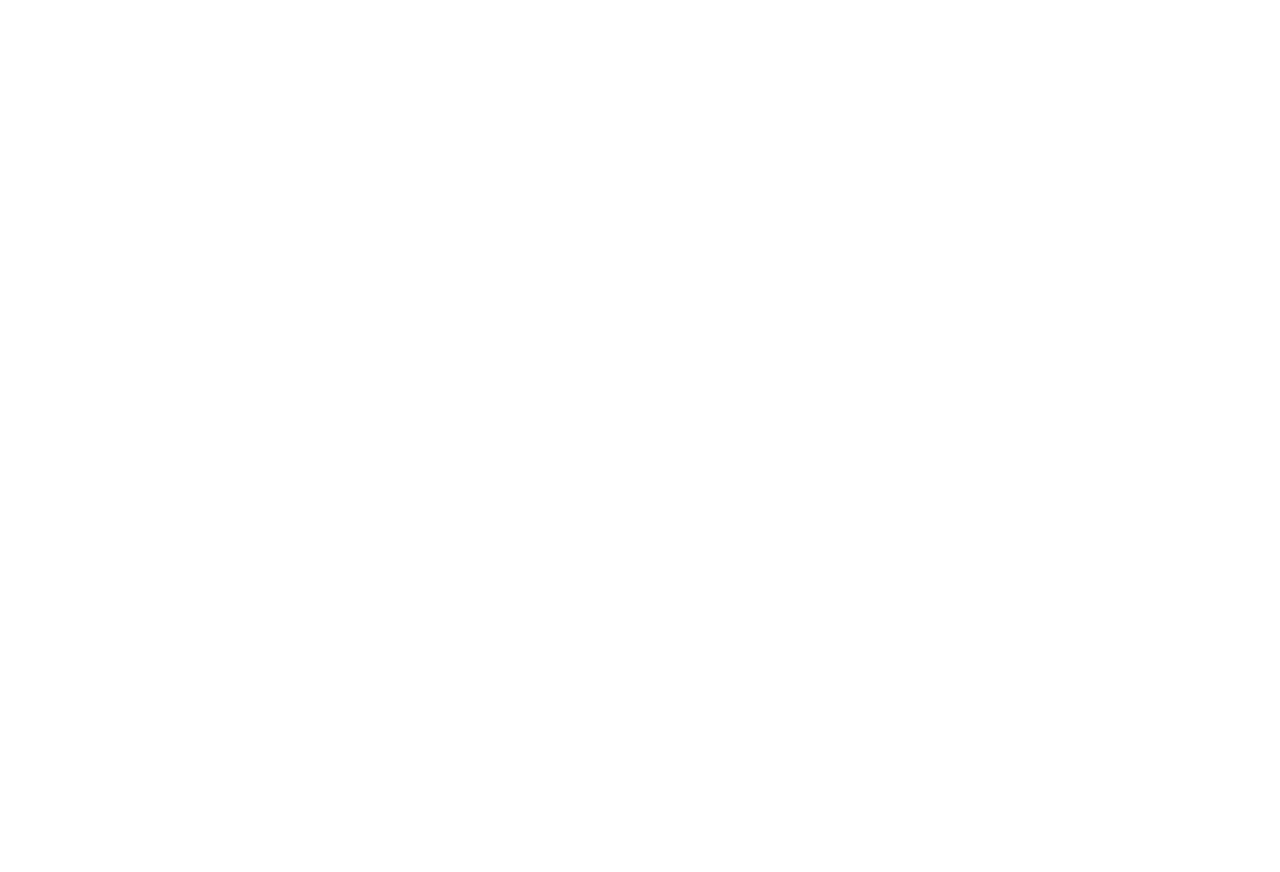
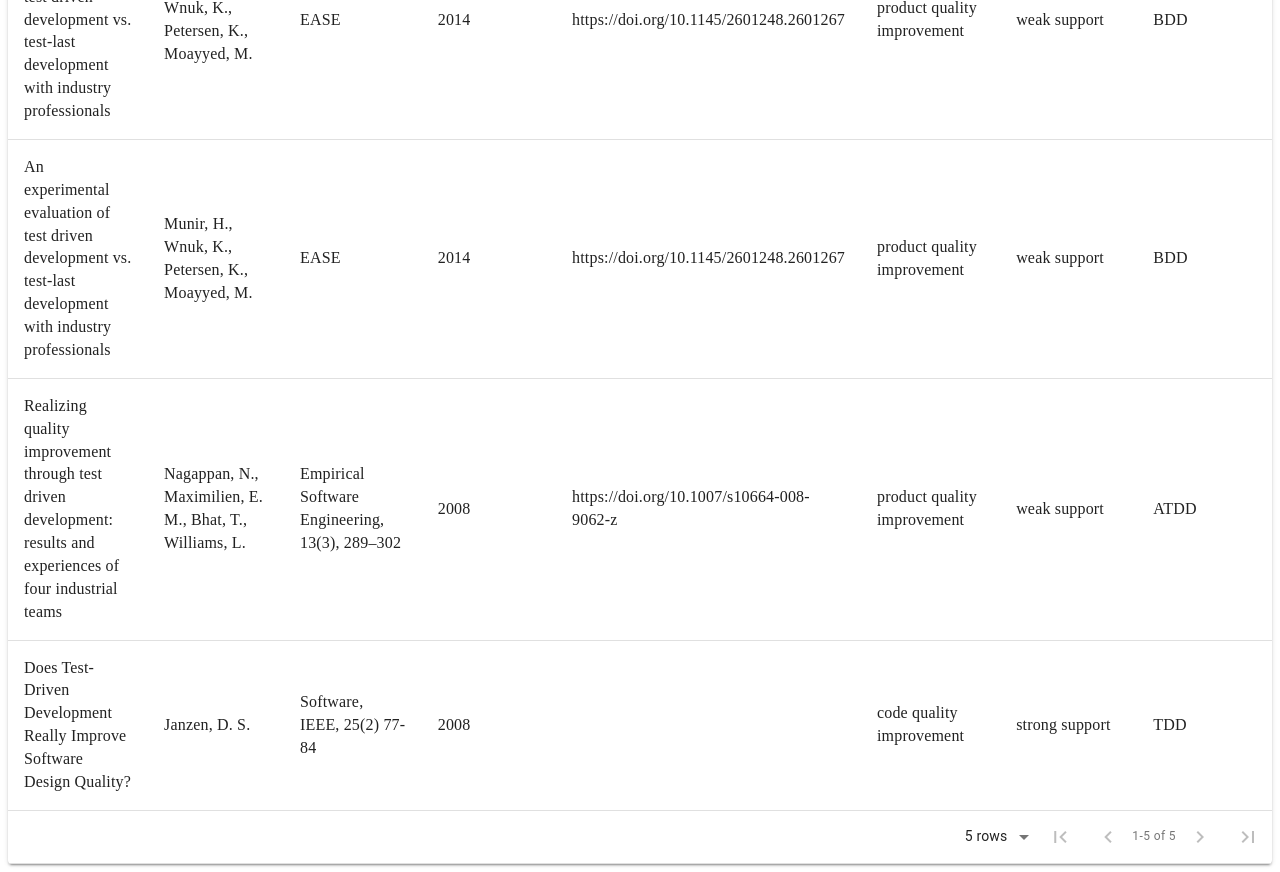
Before and after one commit to jasonchriscodes/Speed, a React (Create React App) app in the folder client/: page / in a window 1280 px wide. Shown: the part 540-1412 px from the top of the page. Before the commit the page ends 800 px from the top, so only its background shows below. Built offline with nearby package versions, Linux system fonts and the light colour scheme.

Commit message:
chore: add dummy data

```diff
--- a/client/src/pages/View/ViewPage.jsx
+++ b/client/src/pages/View/ViewPage.jsx
@@ -3,7 +3,68 @@ import MaterialTable from "material-table";
 import { useState } from "react";
 
 const ViewPage = () => {
-  const [tableData, setTableData] = useState([]);
+  const [tableData, setTableData] = useState([
+    {
+      id: "1",
+      title:
+        "An experimental evaluation of test driven development vs. test-last development with industry professionals",
+      authors: "Munir, H., Wnuk, K., Petersen, K., Moayyed, M.",
+      source: "EASE",
+      pubyear: "2014",
+      doi: "https://doi.org/10.1145/2601248.2601267",
+      claim: "code quality improvement",
+      evidence: "strong support",
+      practice: "TDD",
+    },
+    {
+      _id: "2",
+      title:
+        "An experimental evaluation of test driven development vs. test-last development with industry professionals",
+      authors: "Munir, H., Wnuk, K., Petersen, K., Moayyed, M.",
+      source: "EASE",
+      pubyear: "2014",
+      doi: "https://doi.org/10.1145/2601248.2601267",
+      claim: "product quality improvement",
+      evidence: "weak support",
+      practice: "BDD",
+    },
+    {
+      _id: "2",
+      title:
+        "An experimental evaluation of test driven development vs. test-last development with industry professionals",
+      authors: "Munir, H., Wnuk, K., Petersen, K., Moayyed, M.",
+      source: "EASE",
+      pubyear: "2014",
+      doi: "https://doi.org/10.1145/2601248.2601267",
+      claim: "product quality improvement",
+      evidence: "weak support",
+      practice: "BDD",
+    },
+    {
+      _id: "3",
+      title:
+        "Realizing quality improvement through test driven development: results and experiences of four industrial teams",
+      authors: "Nagappan, N., Maximilien, E. M., Bhat, T., Williams, L.",
+      source: " Empirical Software Engineering, 13(3), 289–302",
+      pubyear: "2008",
+      doi: "https://doi.org/10.1007/s10664-008-9062-z",
+      claim: "product quality improvement",
+      evidence: "weak support",
+      practice: "ATDD",
+    },
+    {
+      _id: "4",
+      title:
+        "Does Test-Driven Development Really Improve Software Design Quality?",
+      authors: "Janzen, D. S.",
+      source: "Software, IEEE, 25(2) 77-84",
+      pubyear: "2008",
+      doi: "",
+      claim: "code quality improvement",
+      evidence: "strong support",
+      practice: "TDD",
+    },
+  ]);
   const columns = [
     { title: "title", field: "title" },
     { title: "authors", field: "authors" },
@@ -21,6 +82,6 @@ const ViewPage = () => {
       <MaterialTable columns={columns} data={tableData} />
     </div>
   );
-}
+};
 
 export default ViewPage;
```
